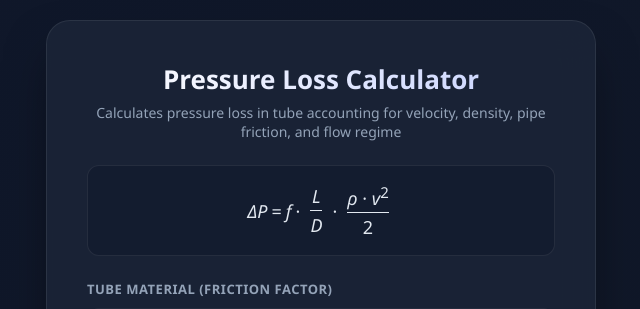
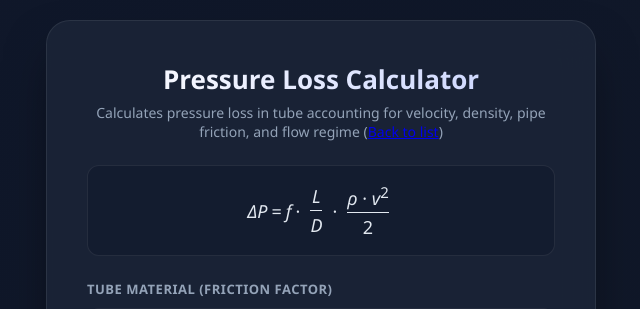
Before and after one commit to postpdm/space_station, a Python web app: template app/templates/dummy_one_page_static/pressure.html in a window 1280 px wide. Shown: the top 309 px of the page, without its empty margins (319-959 px from the left). Run offline with Jinja, Linux system fonts and the light colour scheme; the template is opened without the code that fills it, so the values that code supplies are empty.

Commit message:
#49 Back to calculator list

```diff
--- a/app/templates/dummy_one_page_static/mass_calc.html
+++ b/app/templates/dummy_one_page_static/mass_calc.html
@@ -7,7 +7,7 @@
 
 <div class="calculator-container">
     <h1>Mass Calculator</h1>
-    <div class="subtitle">Calculates mass accounting for Temperature & Pressure</div>
+    <div class="subtitle">Calculates mass accounting for Temperature & Pressure (<a href="/dops">Back to list</a>)</div>
 
     <!-- Integrated Pure HTML/CSS Formula View -->
     <div class="formula-container">
--- a/app/templates/dummy_one_page_static/pressure.html
+++ b/app/templates/dummy_one_page_static/pressure.html
@@ -7,7 +7,7 @@
 {% block body %}
 <div class="calculator-container">
     <h1>Pressure Loss Calculator</h1>
-    <div class="subtitle">Calculates pressure loss in tube accounting for velocity, density, pipe friction, and flow regime</div>
+    <div class="subtitle">Calculates pressure loss in tube accounting for velocity, density, pipe friction, and flow regime (<a href="/dops">Back to list</a>)</div>
 
     <!-- Integrated Pure HTML/CSS Formula View -->
     <div class="formula-container">
```
